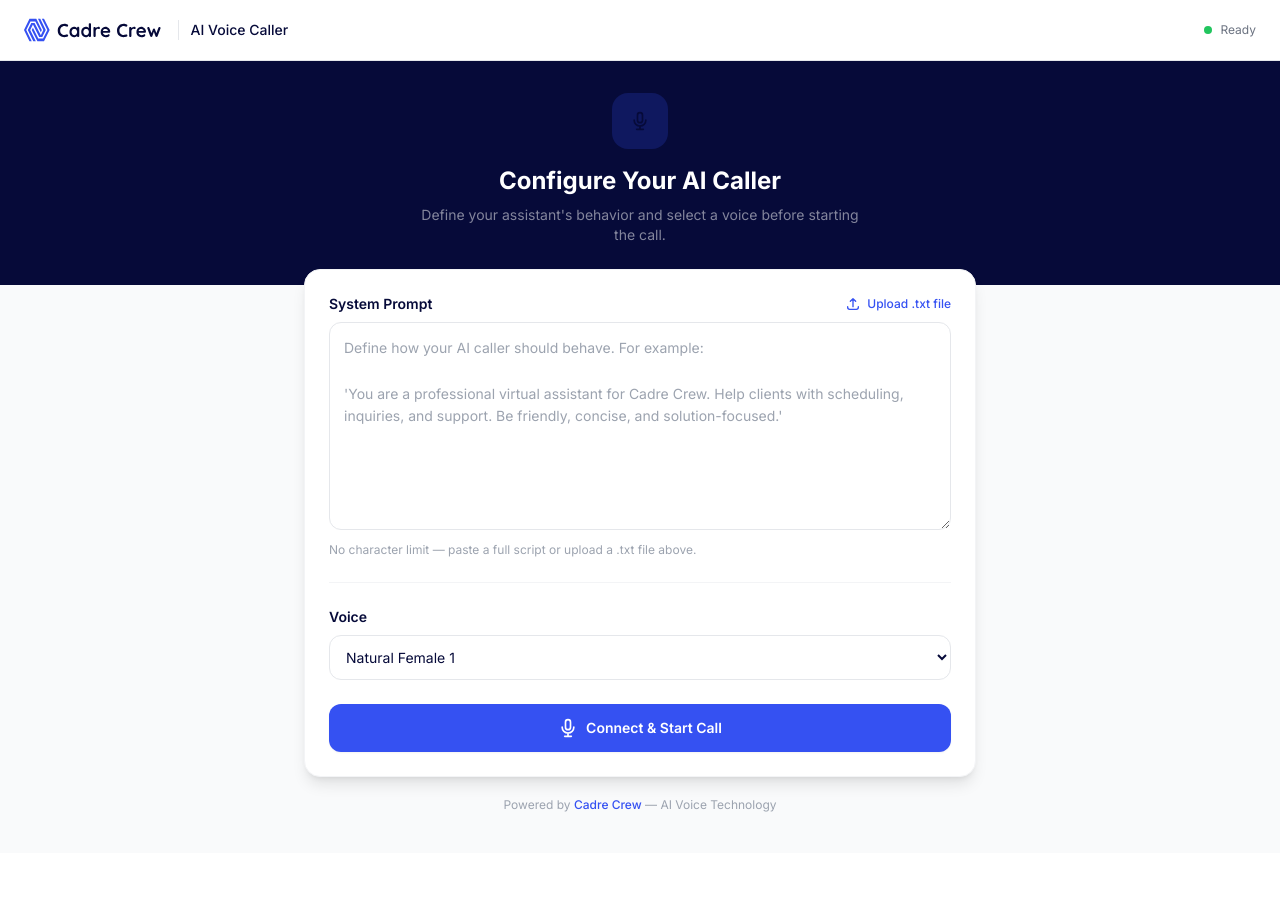
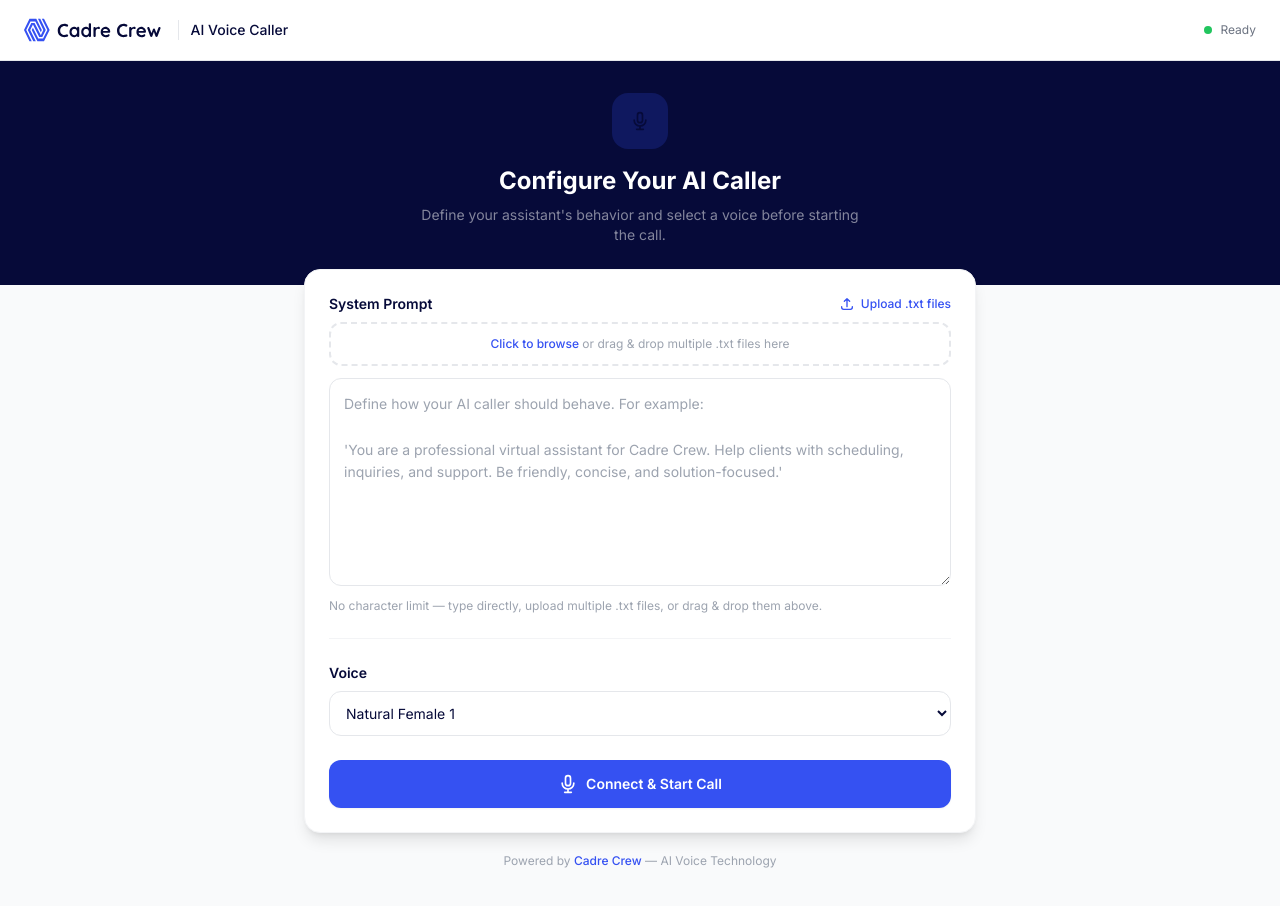
Before and after one commit to davidh03/ai-voice-caller-demo, a React (Vite) app in the folder personaplex/client/: page / in a window 1280 px wide. Shown: the top 906 px of the page. Before the commit the page ends 853 px from the top, so only its background shows below. Built offline with nearby package versions, Linux system fonts and the light colour scheme.

Commit message:
fix: bugs

```diff
--- a/personaplex/client/src/pages/Conversation/Conversation.tsx
+++ b/personaplex/client/src/pages/Conversation/Conversation.tsx
@@ -62,13 +62,14 @@ const buildURL = ({
   url.searchParams.append("audio_seed", audioSeed.toString());
   url.searchParams.append("repetition_penalty_context", params.repetitionPenaltyContext.toString());
   url.searchParams.append("repetition_penalty", params.repetitionPenalty.toString());
+  // Always use prompt_id (POST) — never put the raw prompt in the URL to avoid HTTP 400 LineTooLong
   if (promptId) {
     url.searchParams.append("prompt_id", promptId);
-  } else if (params.textPrompt.trim()) {
-    url.searchParams.append("text_prompt", params.textPrompt);
   }
+  // text_prompt intentionally omitted from URL; empty string signals "no prompt" to the server
+  url.searchParams.append("text_prompt", "");
   url.searchParams.append("voice_prompt", params.voicePrompt.toString());
-  console.log(url.toString());
+  console.log("WS URL length:", url.toString().length);
   return url.toString();
 };
 
--- a/personaplex/client/src/pages/Queue/Queue.tsx
+++ b/personaplex/client/src/pages/Queue/Queue.tsx
@@ -1,5 +1,5 @@
 import moshiProcessorUrl from "../../audio-processor.ts?worker&url";
-import { FC, useEffect, useState, useCallback, useRef, MutableRefObject, ChangeEvent } from "react";
+import { FC, useEffect, useState, useCallback, useRef, MutableRefObject, ChangeEvent, DragEvent } from "react";
 import eruda from "eruda";
 import { useSearchParams } from "react-router-dom";
 import { Conversation } from "../Conversation/Conversation";
@@ -59,6 +59,19 @@ const WarningIcon = () => (
   </svg>
 );
 
+interface LoadedFile {
+  name: string;
+  content: string;
+}
+
+const readFileAsText = (file: File): Promise<string> =>
+  new Promise((resolve, reject) => {
+    const reader = new FileReader();
+    reader.onload = (e) => resolve(e.target?.result as string ?? "");
+    reader.onerror = reject;
+    reader.readAsText(file);
+  });
+
 const Homepage = ({
   startConnection,
   showMicrophoneAccessMessage,
@@ -67,26 +80,62 @@ const Homepage = ({
   voicePrompt,
   setVoicePrompt,
 }: HomepageProps) => {
-  const [fileName, setFileName] = useState<string>("");
+  const [loadedFiles, setLoadedFiles] = useState<LoadedFile[]>([]);
   const [isConnecting, setIsConnecting] = useState(false);
+  const [isDragging, setIsDragging] = useState(false);
   const fileInputRef = useRef<HTMLInputElement>(null);
 
-  const handleFileUpload = (e: ChangeEvent<HTMLInputElement>) => {
-    const file = e.target.files?.[0];
-    if (!file) return;
-    const reader = new FileReader();
-    reader.onload = (ev) => {
-      const content = ev.target?.result as string;
-      setTextPrompt(content);
-      setFileName(file.name);
-    };
-    reader.readAsText(file);
+  const addFiles = useCallback(async (files: FileList | File[]) => {
+    const txtFiles = Array.from(files).filter(
+      (f) => f.type === "text/plain" || f.name.endsWith(".txt"),
+    );
+    if (!txtFiles.length) return;
+
+    const newLoaded: LoadedFile[] = await Promise.all(
+      txtFiles.map(async (f) => ({ name: f.name, content: await readFileAsText(f) })),
+    );
+
+    setLoadedFiles((prev) => {
+      // Deduplicate by name
+      const existing = new Set(prev.map((f) => f.name));
+      const merged = [...prev, ...newLoaded.filter((f) => !existing.has(f.name))];
+      // Update combined prompt
+      const combined = merged.map((f) => f.content.trim()).join("\n\n");
+      setTextPrompt(combined);
+      return merged;
+    });
+
+    if (fileInputRef.current) fileInputRef.current.value = "";
+  }, [setTextPrompt]);
+
+  const removeFile = (name: string) => {
+    setLoadedFiles((prev) => {
+      const next = prev.filter((f) => f.name !== name);
+      const combined = next.map((f) => f.content.trim()).join("\n\n");
+      setTextPrompt(combined);
+      return next;
+    });
   };
 
-  const clearFile = () => {
-    setFileName("");
+  const clearAllFiles = () => {
+    setLoadedFiles([]);
     setTextPrompt("");
     if (fileInputRef.current) fileInputRef.current.value = "";
+  };
+
+  const handleFileInputChange = (e: ChangeEvent<HTMLInputElement>) => {
+    if (e.target.files) addFiles(e.target.files);
+  };
+
+  const handleDragOver = (e: DragEvent<HTMLDivElement>) => {
+    e.preventDefault();
+    setIsDragging(true);
+  };
+  const handleDragLeave = () => setIsDragging(false);
+  const handleDrop = (e: DragEvent<HTMLDivElement>) => {
+    e.preventDefault();
+    setIsDragging(false);
+    if (e.dataTransfer.files) addFiles(e.dataTransfer.files);
   };
 
   const handleConnect = async () => {
@@ -133,35 +182,72 @@ const Homepage = ({
                 <label htmlFor="text-prompt" className="text-sm font-semibold text-[#060A39]">
                   System Prompt
                 </label>
+                <div className="flex items-center gap-2">
                   <button
                     type="button"
                     onClick={() => fileInputRef.current?.click()}
                     className="flex items-center gap-1.5 text-xs text-[#3551F2] hover:text-[#1a35d4] font-medium transition-colors"
                   >
                     <UploadIcon />
-                  Upload .txt file
+                    Upload .txt files
                   </button>
+                  {loadedFiles.length > 0 && (
+                    <button
+                      type="button"
+                      onClick={clearAllFiles}
+                      className="text-xs text-red-400 hover:text-red-600 font-medium transition-colors"
+                    >
+                      Clear all
+                    </button>
+                  )}
+                </div>
                 <input
                   ref={fileInputRef}
                   type="file"
                   accept=".txt,text/plain"
-                  onChange={handleFileUpload}
+                  multiple
+                  onChange={handleFileInputChange}
                   className="hidden"
                 />
               </div>
 
-              {fileName && (
-                <div className="flex items-center gap-2 mb-2 px-3 py-2 bg-blue-50 border border-blue-100 rounded-xl text-xs text-[#3551F2]">
+              {/* Drag & drop zone */}
+              <div
+                onDragOver={handleDragOver}
+                onDragLeave={handleDragLeave}
+                onDrop={handleDrop}
+                onClick={() => fileInputRef.current?.click()}
+                className={`mb-3 border-2 border-dashed rounded-xl px-4 py-3 text-center cursor-pointer transition-all ${
+                  isDragging
+                    ? "border-[#3551F2] bg-blue-50"
+                    : "border-gray-200 hover:border-[#3551F2]/50 hover:bg-gray-50"
+                }`}
+              >
+                <p className="text-xs text-gray-400">
+                  <span className="text-[#3551F2] font-medium">Click to browse</span> or drag &amp; drop multiple .txt files here
+                </p>
+              </div>
+
+              {/* Loaded file chips */}
+              {loadedFiles.length > 0 && (
+                <div className="flex flex-wrap gap-2 mb-3">
+                  {loadedFiles.map((f) => (
+                    <div
+                      key={f.name}
+                      className="flex items-center gap-1.5 px-2.5 py-1.5 bg-blue-50 border border-blue-100 rounded-lg text-xs text-[#3551F2]"
+                    >
                       <FileIcon />
-                  <span className="flex-1 truncate">Loaded: <strong>{fileName}</strong></span>
+                      <span className="max-w-[160px] truncate font-medium">{f.name}</span>
                       <button
                         type="button"
-                    onClick={clearFile}
-                    className="text-gray-400 hover:text-red-400 transition-colors ml-1 text-base leading-none"
-                    aria-label="Remove file"
+                        onClick={(e) => { e.stopPropagation(); removeFile(f.name); }}
+                        className="text-gray-400 hover:text-red-400 transition-colors leading-none ml-0.5"
+                        aria-label={`Remove ${f.name}`}
                       >
                         ×
                       </button>
+                    </div>
+                  ))}
                 </div>
               )}
 
@@ -174,7 +260,7 @@ const Homepage = ({
                 placeholder="Define how your AI caller should behave. For example:&#10;&#10;'You are a professional virtual assistant for Cadre Crew. Help clients with scheduling, inquiries, and support. Be friendly, concise, and solution-focused.'"
               />
               <p className="text-xs text-gray-400 mt-1.5">
-                No character limit — paste a full script or upload a .txt file above.
+                No character limit — type directly, upload multiple .txt files, or drag &amp; drop them above.
               </p>
             </div>
 
```
Lines whose indentation alone changed are shown as unchanged.
